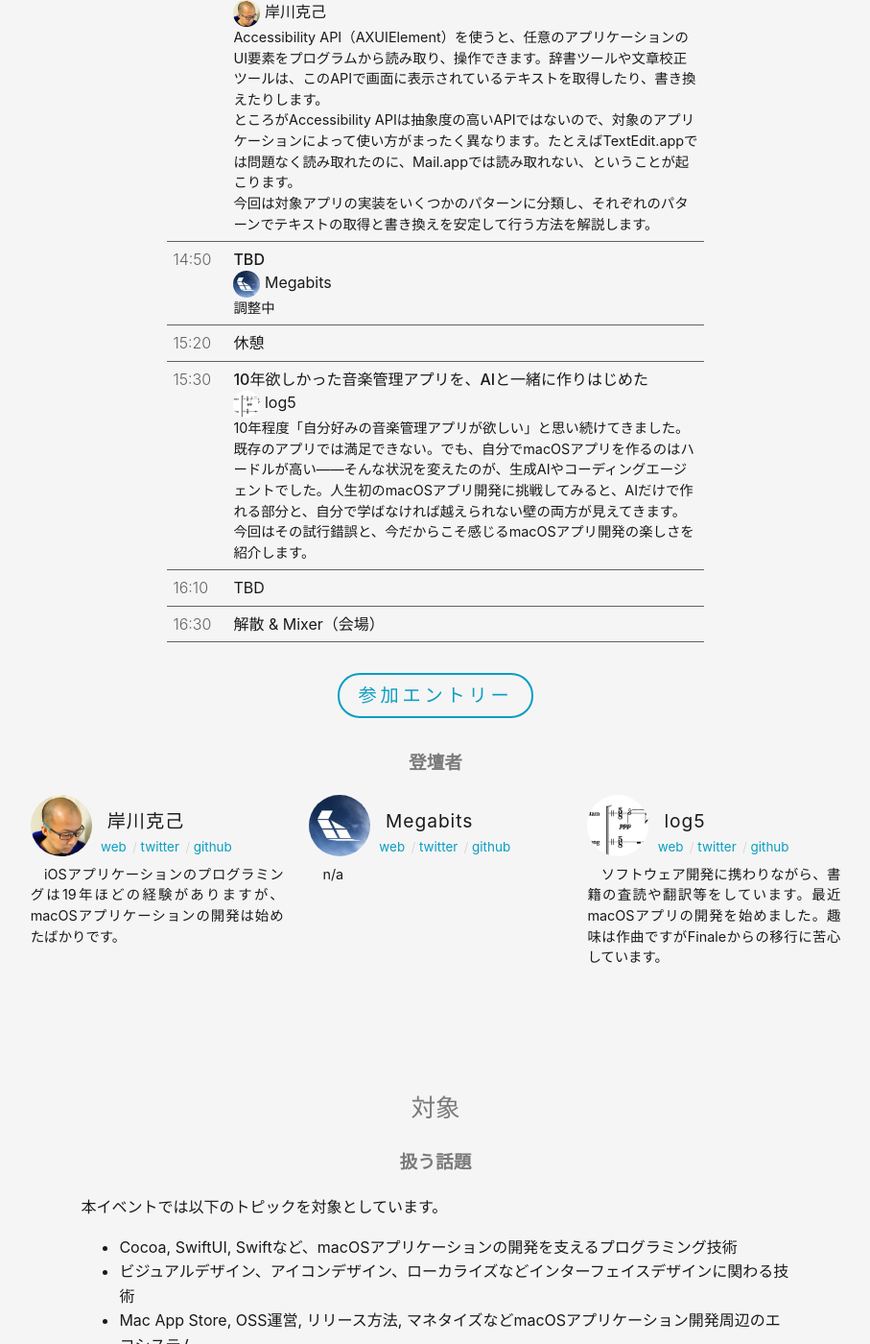
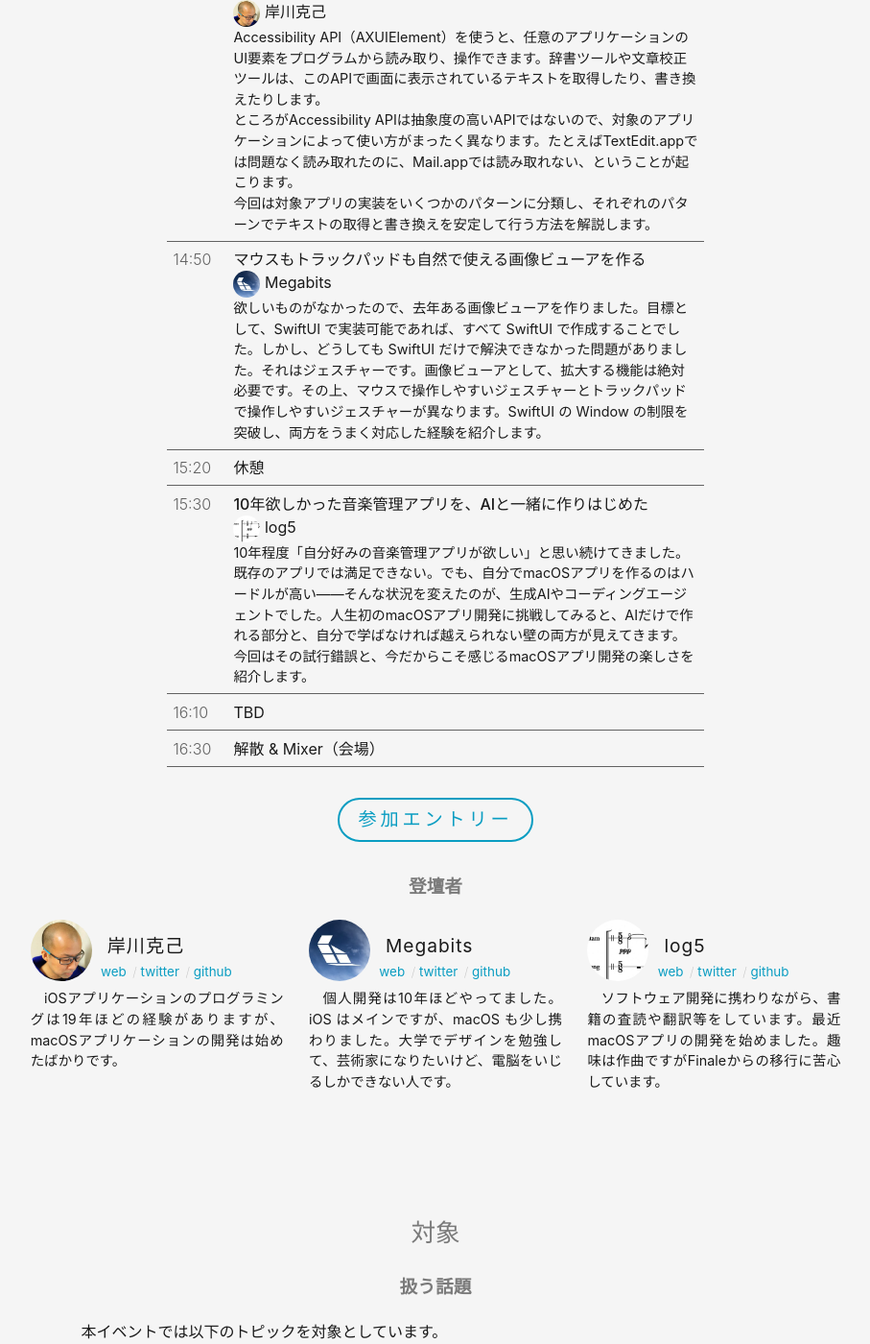
Before and after one commit to macOS-native/macos-native.github.io, a Jekyll site: the page built from index.md, in a window 1280 px wide and 1400 px high, scrolled down 997 px. Shown: the whole window at 96% size, without its empty margins (186-1093 px from the left). Built offline with Jekyll 4.4.1, drawn with Linux system fonts in a browser that asks for light colours.

Commit message:
Update talk by Megabits

```diff
--- a/_data/events.yml
+++ b/_data/events.yml
@@ -23,12 +23,12 @@
 
         今回は対象アプリの実装をいくつかのパターンに分類し、それぞれのパターンでテキストの取得と書き換えを安定して行う方法を解説します。
     - time: "14:50"
-      title: "TBD"
+      title: "マウスもトラックパッドも自然で使える画像ビューアを作る"
       presenter:
         name: Megabits
         avatar: megabits
       description: |
-        調整中
+        欲しいものがなかったので、去年ある画像ビューアを作りました。目標として、SwiftUI で実装可能であれば、すべて SwiftUI で作成することでした。しかし、どうしても SwiftUI だけで解決できなかった問題がありました。それはジェスチャーです。画像ビューアとして、拡大する機能は絶対必要です。その上、マウスで操作しやすいジェスチャーとトラックパッドで操作しやすいジェスチャーが異なります。SwiftUI の Window の制限を突破し、両方をうまく対応した経験を紹介します。
     - time: "15:20"
       title: "休憩"
     - time: "15:30"
--- a/_data/members.yml
+++ b/_data/members.yml
@@ -77,7 +77,7 @@ megabits:
   github: megabitsenmzq
   twitter: Megabits_mzq_jp
   web: https://megabits.xyz
-  bio: n/a
+  bio: 個人開発は10年ほどやってました。iOS はメインですが、macOS も少し携わりました。大学でデザインを勉強して、芸術家になりたいけど、電脳をいじるしかできない人です。
 
 motooka:
   name: motooka
```
